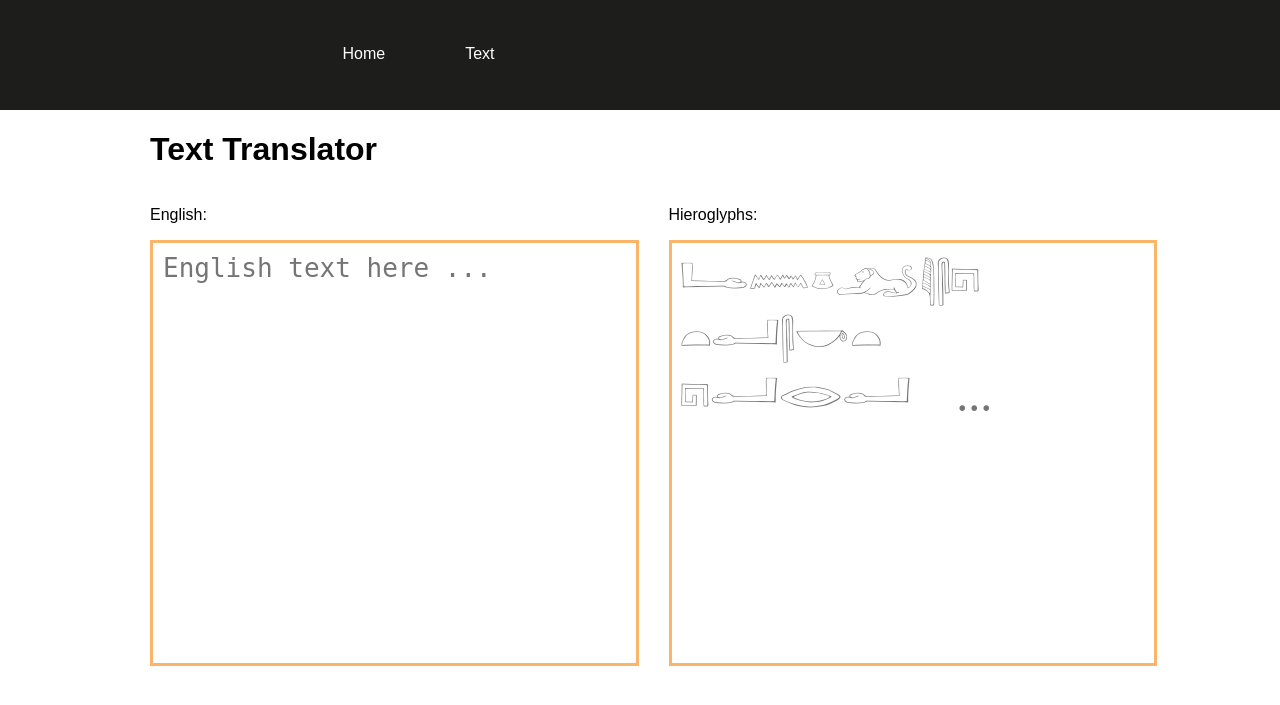
After one commit to andrerobbe/research-translating-hieroglyphs-python, a Flask app: page /text in a window 1280 px wide. The commit adds this page. Shown: the top 705 px of the page. Run offline with Flask 2, Linux system fonts and the light colour scheme.

Commit message:
txt translator

```diff
--- a/project/config.py
+++ b/project/config.py
@@ -1,8 +1,10 @@
 from project import app
 import os
 
-UPLOAD_FOLDER = os.path.basename('uploads')
+UPLOAD_FOLDER = 'static/uploads'
+#UPLOAD_FOLDER = os.path.basename('static/uploads')
 app.config['UPLOAD_FOLDER'] = UPLOAD_FOLDER
+
 
 CURRENT_FOLDER = os.path.dirname(os.path.realpath(__file__))
 app.config['CURRENT_FOLDER'] = CURRENT_FOLDER
--- /dev/null
+++ b/project/static/app.css
@@ -0,0 +1,113 @@
+@font-face {
+  font-family: 'hg';
+  src: url(fonts/hieroglyphs.otf) format("opentype"); }
+body, html {
+  margin: 0;
+  padding: 0;
+  font-family: 'Arial', sans-serif; }
+
+.wrapper {
+  max-width: 980px;
+  margin: 0 auto; }
+
+ul {
+  list-style-type: none;
+  padding-left: 0; }
+
+header {
+  background-color: #1d1d1b;
+  padding: 30px 0; }
+  header nav ul {
+    display: flex;
+    margin: 0 auto;
+    padding: 0;
+    width: 645px;
+    list-style: none; }
+    header nav ul li {
+      display: inline;
+      padding: 15px 0;
+      border-bottom: 2px solid #1d1d1b;
+      margin: 0 15px;
+      transition: 0.2s all; }
+      header nav ul li a {
+        text-decoration: none;
+        color: #fff;
+        padding: 19px 25px; }
+      header nav ul li:first-child {
+        margin-left: 0; }
+      header nav ul li:last-child {
+        margin-right: 0; }
+      header nav ul li:hover {
+        border-bottom: 2px solid #FAB56B;
+        color: black !important;
+        cursor: pointer; }
+      header nav ul li.active {
+        border-bottom: 2px solid #FAB56B;
+        color: black !important;
+        cursor: pointer; }
+  header.flashes {
+    text-align: center;
+    margin: 0 auto;
+    font-size: 1em;
+    color: white; }
+
+#home form {
+  margin: 40px 0;
+  width: 300px; }
+  #home form input {
+    margin: 10px 0; }
+  #home form input[type="file" i] {
+    align-items: baseline;
+    color: inherit;
+    text-align: right !important; }
+
+#img div {
+  margin-bottom: 20px; }
+#img img {
+  display: block;
+  margin-left: auto;
+  margin-right: auto;
+  max-width: 900px;
+  max-height: 500px;
+  border: 3px solid #1d1d1b; }
+
+.btn {
+  text-decoration-line: none;
+  border: 1px solid #FAB56B;
+  border-radius: 50px;
+  font-size: 2em;
+  color: #FAB56B;
+  text-align: center;
+  display: block;
+  padding: 10px 0;
+  margin: 0 auto;
+  width: 300px;
+  transition: 0.2s all; }
+  .btn:hover {
+    color: white;
+    background-color: #FAB56B; }
+
+#text form {
+  display: flex; }
+#text textarea {
+  height: 400px;
+  width: 462.5px;
+  font-size: 2em;
+  border: 3px solid #FAB56B;
+  resize: none;
+  padding: 10px; }
+  #text textarea:focus {
+    outline: none;
+    box-shadow: 0 0 10px #FAB56B; }
+  #text textarea:disabled {
+    background-color: white !important; }
+#text #textarea-en {
+  margin-right: 15px; }
+#text #textarea-hg {
+  font-family: 'hg';
+  font-size: 3em;
+  margin-left: 15px; }
+#text .hg {
+  margin-left: 15px; }
+
+/*# sourceMappingURL=app.css.map */
--- a/project/static/script.js
+++ b/project/static/script.js
@@ -0,0 +1,6 @@
+function changeTxt(){
+    var areaEN = document.getElementById('textarea-en');
+	var areaHG = document.getElementById('textarea-hg');
+
+	areaHG.value = areaEN.value;
+}
--- /dev/null
+++ b/project/static/scss/app.scss
@@ -0,0 +1,159 @@
+$accent: #FAB56B;
+$bg: #1d1d1b;
+
+@font-face {
+	font-family: 'hg';
+	src: url(fonts/hieroglyphs.otf) format("opentype");
+}
+
+body, html {
+	margin: 0;
+	padding: 0;
+	font-family: 'Arial', sans-serif;
+}
+
+.wrapper{
+	max-width: 980px;
+	margin: 0 auto;
+}
+
+ul {
+	list-style-type: none;
+	padding-left: 0;
+}
+
+header{
+	background-color: $bg;
+	padding: 30px 0;
+
+	nav ul {
+		display: flex;
+		margin: 0 auto;
+		padding: 0;
+		width: 645px;
+		list-style: none;
+
+		li {
+			display: inline;
+			padding: 15px 0;
+			border-bottom: 2px solid $bg;
+			margin: 0 15px;
+			transition: 0.2s all;
+
+			a{
+				text-decoration: none;
+				color: #fff;
+				padding: 19px 25px;
+			}
+
+			&:first-child { margin-left: 0; }
+			&:last-child { margin-right: 0; }
+
+			&:hover{
+				border-bottom: 2px solid $accent;
+				color: black !important;
+				cursor: pointer;
+			}
+
+			&.active{
+				border-bottom: 2px solid $accent;
+				color: black !important;
+				cursor: pointer;
+			}
+		}
+
+	}
+
+	&.flashes {
+		text-align: center;
+		margin: 0 auto;
+		font-size: 1em;
+		color: white;
+	}
+}
+
+#home{
+	form{
+		margin: 40px 0;
+		width: 300px;
+
+		input{ margin: 10px 0;}
+
+		input[type="file" i] {
+		    align-items: baseline;
+			color: inherit;
+			text-align: right !important;
+		}
+
+		input[type="submit" i]{
+
+		}
+	}
+}
+
+#img{
+	div{
+		margin-bottom: 20px;
+	}
+	img{
+		display: block;
+		margin-left: auto;
+		margin-right: auto;
+		max-width: 900px;
+		max-height: 500px;
+		border: 3px solid $bg;
+	}
+}
+
+.btn{
+	text-decoration-line: none;
+	border: 1px solid $accent;
+	border-radius: 50px;
+	font-size: 2em;
+	color: $accent;
+	text-align: center;
+	display: block;
+	padding: 10px 0;
+	margin: 0 auto;
+	width: 300px;
+	transition: 0.2s all;
+
+	&:hover{
+		color: white;
+		background-color: $accent;
+	}
+}
+
+#text{
+	form {
+		display: flex;
+	}
+	textarea{
+		height: 400px;
+		width: 462.5px;
+		font-size: 2em;
+		border: 3px solid $accent;
+		resize: none;
+		padding: 10px;
+
+		&:focus{
+			outline: none;
+			box-shadow: 0 0 10px $accent;
+		}
+		&:disabled{
+			background-color: white !important;
+		}
+	}
+
+	#textarea-en {
+		margin-right: 15px;
+	}
+	#textarea-hg {
+		font-family: 'hg';
+		font-size: 3em;
+		margin-left: 15px;
+	}
+	.hg{
+		margin-left: 15px;
+	}
+}
--- a/project/templates/index.html
+++ b/project/templates/index.html
@@ -3,7 +3,7 @@
 <head>
   <meta charset="UTF-8">
   <title>Hieroglyphs Translater</title>
-  <link rel= "stylesheet" type= "text/css" href= "{{ url_for('static',filename='styles/app.css') }}">
+  <link rel= "stylesheet" type= "text/css" href= "{{ url_for('static',filename='app.css') }}">
 </head>
 
 <body>
@@ -12,22 +12,24 @@
       <nav>
         <ul>
           <li {% if title == 'home' %}class="active"{% endif %}><a href="{{ url_for('index') }}">Home</a></li>
+          <li {% if title == 'txt' %}class="active"{% endif %}><a href="{{ url_for('text') }}">Text</a></li>
         </ul>
       </nav>
     </div>
-    {% from "_macros.html" import flashes %}
-    {{ flashes() }}
+    <div>
+      {% from "_macros.html" import flashes %}
+      {{ flashes() }}
+    </div>
   </header>
-
   <main>
+    <div id="{{ title }}" class="wrapper">
     <h1>{{ self.title() }}</h1>
-    <div id="{{ title }}">
       {% block content %}{% endblock %}
     </div>
   </main>
   <footer>
-
   </footer>
+  <script src="http://code.jquery.com/jquery-latest.js"></script>
   <script src="{{ url_for('static', filename='script.js') }}"></script>
 </body>
 </html>
--- /dev/null
+++ b/project/templates/text.html
@@ -0,0 +1,17 @@
+{% extends "index.html" %}
+{% block title %}Text Translator{% endblock %}
+{% set title = 'text' %}
+
+{% block content %}
+	<form>
+		<div>
+			<p>English:</p>
+			<textarea placeholder="English text here ..." id="textarea-en" onKeyPress="javascript:changeTxt();"></textarea>
+		</div>
+
+		<div>
+			<p class="hg">Hieroglyphs:</p>
+			<textarea placeholder="English text here ..." id="textarea-hg" disabled></textarea>
+		</div>
+	</form>
+{% endblock %}
--- a/project/views.py
+++ b/project/views.py
@@ -1,26 +1,40 @@
 from project import app
 import os
+
 from flask import Flask, render_template, redirect, request, url_for, flash
 
 
 
 @app.route('/home')
 @app.route('/')
-def index(msg=None):
+def index():
 	return render_template('home.html')
+
+@app.route('/images')
+def img():
+	return render_template('img.html')
+
+@app.route('/text')
+def text():
+	return render_template('text.html')
+
+@app.route('/translated')
+def translated():
+	return render_template('translated.html')
 
 
 @app.route('/upload', methods=['POST'])
-def upload_file():
+def upload():
 	file = request.files['image']
 	extensions = ['.jpg', '.png']
 	file_extension = file.filename[-4:]
 
 	if file_extension in extensions:
-		f = os.path.join(app.config['CURRENT_FOLDER'], app.config['UPLOAD_FOLDER'], file.filename)
+		f = os.path.join(app.config['CURRENT_FOLDER'], app.config['UPLOAD_FOLDER'], 'hieroglyphs.jpg')
 		file.save(f)
+		render = 'img.html'
 	else:
 		flash('Bestand is geen ' + str(extensions))
+		render = 'home.html'
 
-
-	return redirect(url_for('index'))
+	return render_template(render)
```
Also changed, not shown: project/templates/home.html (+5 -6 lines), project/templates/img.html (added, +10 -0 lines), project/templates/translated.html (added, +7 -0 lines), README.md, project/static/fonts/hieroglyphs.otf (added), project/static/style.css (deleted), 3 other files.
